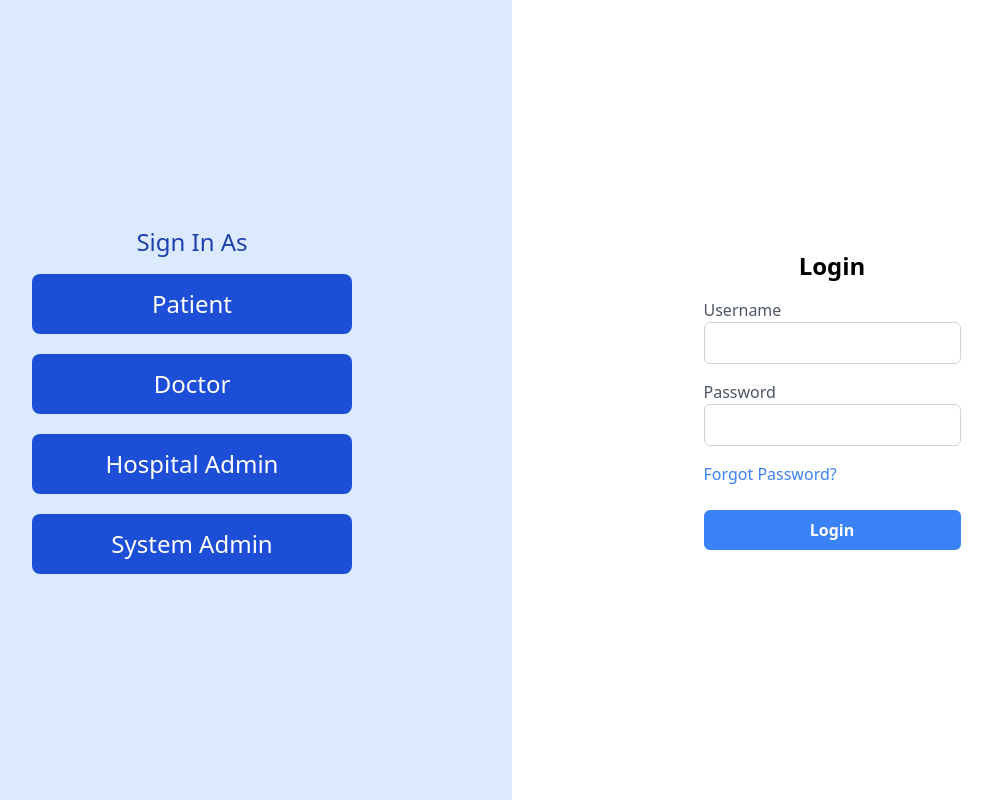
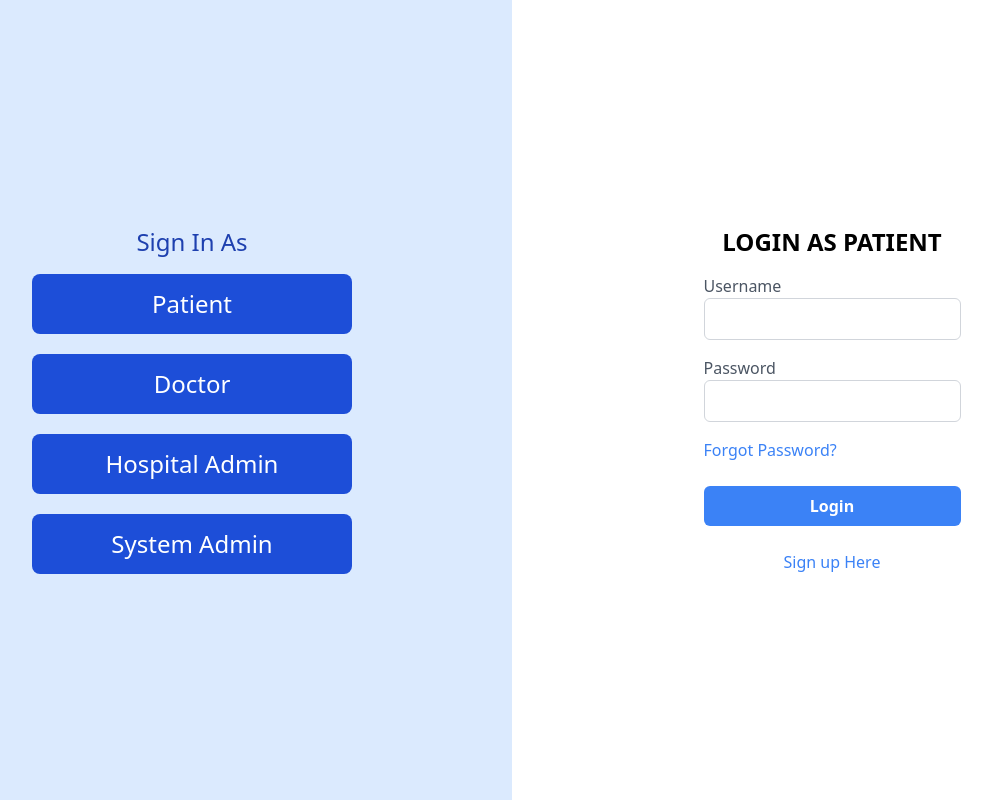
Before and after one commit to TejaJanakiRam/SwasthJeevan, a React (Create React App) app in the folder frontend/: page / in a window 1280 px wide. Shown: the whole page, without its empty margins (128-1120 px from the left). Built offline with nearby package versions, Linux system fonts and the light colour scheme.

Commit message:
Added SignUp Component

```diff
--- a/frontend/src/components/LoginPage.js
+++ b/frontend/src/components/LoginPage.js
@@ -1,27 +1,31 @@
 import React, { useState } from 'react';
 import axios from "axios";
+import SignupPage from "./SignUpPage.js"
 
 function LoginPage() {
-    const [role, setRole] = useState(null);
+    const [role, setRole] = useState('patient');
     const [username, setUsername] = useState('');
     const [password, setPassword] = useState('');
+    const [showSignup, setShowSignup] = useState(false);
 
     const handleRoleSelection = (selectedRole) => {
         setRole(selectedRole);
+        setShowSignup(false);
     };
 
     const handleLogin = async (e) => {
         e.preventDefault();
         try {
-            console.log(role.toUpperCase());
+
             const response = await axios.post('http://localhost:4000/auth/signin', {
                 username,
                 password,
                 role: role.toUpperCase()
             });
             console.log(response.data);
+
         } catch (error) {
-            console.error('Login failed', error);
+            alert("Wrong credentials!")
         }
     };
 
@@ -29,8 +33,8 @@ function LoginPage() {
         console.log('Forgot password');
     };
 
-    const handleSignUp = () => {
-        console.log('Sign up');
+    const showSignupTrigger = () => {
+        setShowSignup(prevState => !prevState);
     };
 
     return (
@@ -41,13 +45,16 @@ function LoginPage() {
                     <div className="flex flex-col space-y-5">
                         <button type="button" className="px-6 py-3.5 w-80 text-2xl text-white bg-blue-700 hover:bg-blue-800 focus:ring-4 focus:outline-none focus:ring-blue-300 rounded-lg text-center dark:bg-blue-600 dark:hover:bg-blue-700 dark:focus:ring-blue-800" onClick={() => handleRoleSelection('patient')}>Patient</button>
                         <button type="button" className="px-6 py-3.5 w-80 text-2xl text-white bg-blue-700 hover:bg-blue-800 focus:ring-4 focus:outline-none focus:ring-blue-300 rounded-lg text-center dark:bg-blue-600 dark:hover:bg-blue-700 dark:focus:ring-blue-800" onClick={() => handleRoleSelection('doctor')}>Doctor</button>
-                        <button type="button" className="px-6 py-3.5 w-80 text-2xl text-white bg-blue-700 hover:bg-blue-800 focus:ring-4 focus:outline-none focus:ring-blue-300 rounded-lg text-center dark:bg-blue-600 dark:hover:bg-blue-700 dark:focus:ring-blue-800" onClick={() => handleRoleSelection('hospital-admin')}>Hospital Admin</button>
+                        <button type="button" className="px-6 py-3.5 w-80 text-2xl text-white bg-blue-700 hover:bg-blue-800 focus:ring-4 focus:outline-none focus:ring-blue-300 rounded-lg text-center dark:bg-blue-600 dark:hover:bg-blue-700 dark:focus:ring-blue-800" onClick={() => handleRoleSelection('organization-admin')}>Hospital Admin</button>
                         <button type="button" className="px-6 py-3.5 w-80 text-2xl text-white bg-blue-700 hover:bg-blue-800 focus:ring-4 focus:outline-none focus:ring-blue-300 rounded-lg text-center dark:bg-blue-600 dark:hover:bg-blue-700 dark:focus:ring-blue-800" onClick={() => handleRoleSelection('system-admin')}>System Admin</button>
                     </div>
                 </div>
             </div>
             <div className="lg:p-36 md:p-52 sm:20 p-8 w-full lg:w-1/2 flex flex-col justify-center items-center">
-                <h1 className="text-2xl font-semibold mb-4">Login</h1>
+                <h1 className="text-2xl font-semibold mb-4">{`Login as ${role}`.toUpperCase()}</h1>
+                {showSignup ? (
+                    <SignupPage role={role} showSignUpTrigger={showSignupTrigger} />
+                ) : (
                     <form onSubmit={handleLogin}>
                         <div className="mb-4">
                             <label htmlFor="username" className="block text-gray-600">Username</label>
@@ -62,9 +69,10 @@ function LoginPage() {
                         </div>
                         <button type="submit" className="bg-blue-500 hover:bg-blue-600 text-white font-semibold rounded-md py-2 px-4 w-full">Login</button>
                     </form>
-                {role === 'patient' && (
+                )}
+                {role === 'patient' && !showSignup && (
                     <div className="mt-6 text-blue-500 text-center">
-                        <a href="#" className="hover:underline" onClick={handleSignUp}>Sign up Here</a>
+                        <a href="#" className="hover:underline" onClick={showSignupTrigger}>Sign up Here</a>
                     </div>
                 )}
             </div>
--- /dev/null
+++ b/frontend/src/components/SignUpPage.js
@@ -0,0 +1,53 @@
+import React, { useState } from 'react';
+import axios from "axios";
+
+function SignupPage({ role, showSignUpTrigger }) {
+    const [username, setUsername] = useState('');
+    const [password, setPassword] = useState('');
+    const [confirmPassword, setConfirmPassword] = useState('');
+    const [signupError, setSignupError] = useState('');
+
+    const handleSignUp = async (e) => {
+        e.preventDefault();
+        if (password !== confirmPassword) {
+            setSignupError("Passwords do not match");
+            return;
+        }
+        try {
+            const response = await axios.post('http://localhost:4000/auth/signup', {
+                username,
+                password,
+                role: role.toUpperCase()
+            });
+            console.log(response.data);
+            showSignUpTrigger();
+        } catch (error) {
+            console.log(error);
+            setSignupError("Signup failed. Please try again.");
+        }
+    };
+
+    return (
+        <form onSubmit={handleSignUp}>
+            <div className="mb-4">
+                <label htmlFor="username" className="block text-gray-600">Username</label>
+                <input type="text" id="username" name="username" className="w-full border border-gray-300 rounded-md py-2 px-3 focus:outline-none focus:border-blue-500" autoComplete="off" onChange={(e) => setUsername(e.target.value)} />
+            </div>
+            <div className="mb-4">
+                <label htmlFor="password" className="block text-gray-600">Password</label>
+                <input type="password" id="password" name="password" className="w-full border border-gray-300 rounded-md py-2 px-3 focus:outline-none focus:border-blue-500" autoComplete="off" onChange={(e) => setPassword(e.target.value)} />
+            </div>
+            <div className="mb-4">
+                <label htmlFor="confirmPassword" className="block text-gray-600">Confirm Password</label>
+                <input type="password" id="confirmPassword" name="confirmPassword" className="w-full border border-gray-300 rounded-md py-2 px-3 focus:outline-none focus:border-blue-500" autoComplete="off" onChange={(e) => setConfirmPassword(e.target.value)} />
+            </div>
+            {signupError && <div className="text-red-500 mb-4">{signupError}</div>}
+            <button type="submit" className="bg-blue-500 hover:bg-blue-600 text-white font-semibold rounded-md py-2 px-4 w-full">Sign Up</button>
+            <div className="mt-4 text-blue-500 text-center">
+                <a href="#" onClick={showSignUpTrigger} className="hover:underline">Back to Sign In</a>
+            </div>
+        </form>
+    );
+}
+
+export default SignupPage;
```
Lines whose indentation alone changed are shown as unchanged.
